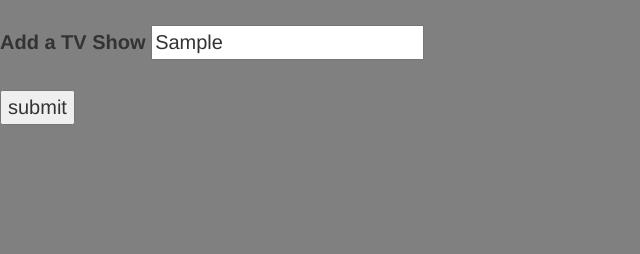
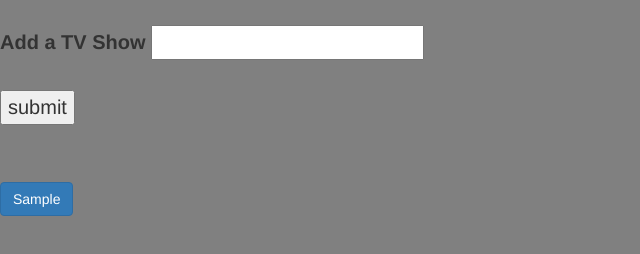
Before and after one commit to BooRad45/GiphyAPI, a plain HTML site: page index.html in a window 1280 px wide. Both pictures are taken after typing "Sample" into the empty fields and a click on the input "submit". Shown: the whole page, without its empty margins (0-640 px from the left). Drawn offline with nearby package versions, Linux system fonts and the light colour scheme; no server answers.

Commit message:
worked js to where it will populate page with buttons of tv shows. The objects are showing up in console. Need to fix it where clicking buttons results in gifs populating page

```diff
--- a/assets/app.js
+++ b/assets/app.js
@@ -6,8 +6,24 @@ $(document).ready(function() {
     $("#addtvShow").on("click", function(event) {
         event.preventDefault();
         // Grabbing and storing the value from the field
-        var tvShow = $("#tvShow-input").val();
+        var tvShow = $("#tvShow-input").val().trim();
         console.log(tvShow);
+
+               var gifClose = $("<button>");
+
+               gifClose.attr("data-count", gifCount);
+               gifClose.attr("type", "button");
+               gifClose.attr("type", "submit");
+               gifClose.addClass("btn btn-primary");
+               gifClose.text(tvShow);
+
+               $("#tvShows").append(gifClose);
+
+            //empty input field
+             $("#tvShow-input").val("");
+
+              // Add to the gifCount
+              gifCount++;
 
 
         // Constructing a queryURL using the tv show name
@@ -24,17 +40,9 @@ $(document).ready(function() {
                 console.log(queryURL);
                 console.log(response);
 
-                //grab data from response and store in variable
-               var tvShow = response.data;
-               var gifItem = $("<button>");
-
-               // gifItem.attr("id", );
-               // gifItem.append(" " + toDoTask);
 
 
-
-            }); //closes function for ajax call
-
+       });
     }); // closes event listener function for tvshowinput
 
 }); // closes document.ready function
--- a/index.html
+++ b/index.html
@@ -6,6 +6,7 @@
 
 	<!-- Latest compiled and minified CSS -->
 <link rel="stylesheet" href="https://maxcdn.bootstrapcdn.com/bootstrap/3.3.7/css/bootstrap.min.css" integrity="sha384-BVYiiSIFeK1dGmJRAkycuHAHRg32OmUcww7on3RYdg4Va+PmSTsz/K68vbdEjh4u" crossorigin="anonymous">
+
 <link href="assets/style.css" rel="stylesheet">
 
 </head>
@@ -17,7 +18,7 @@
 		<input type="text" id="tvShow-input"><br><br>
 
 		<input id="addtvShow" type="submit" value="submit">
-	</form>
+	</form><br><br>
 
 	<div id="tvShows">
 	</div>
```
